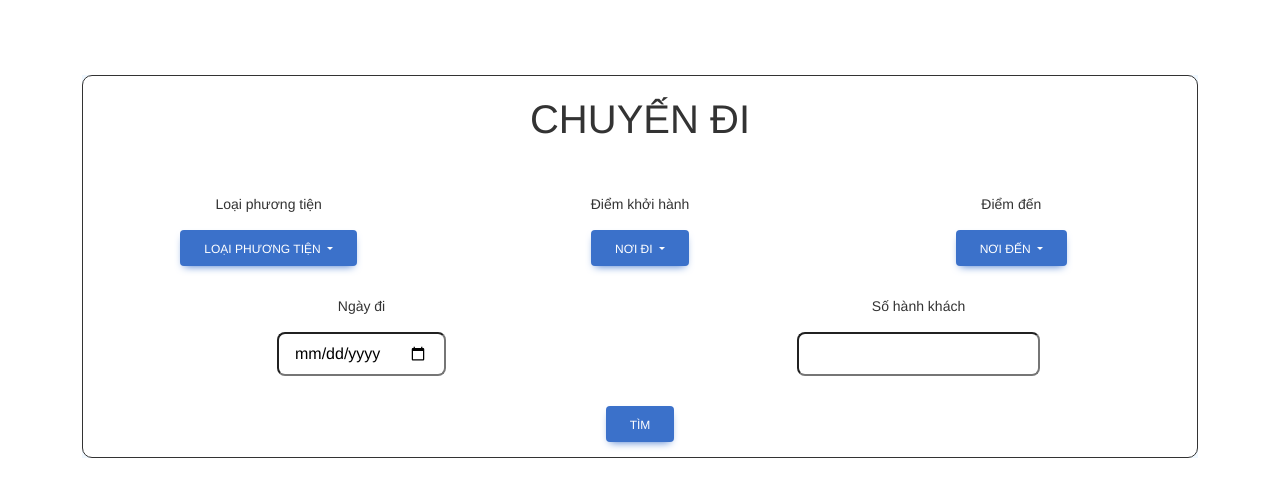
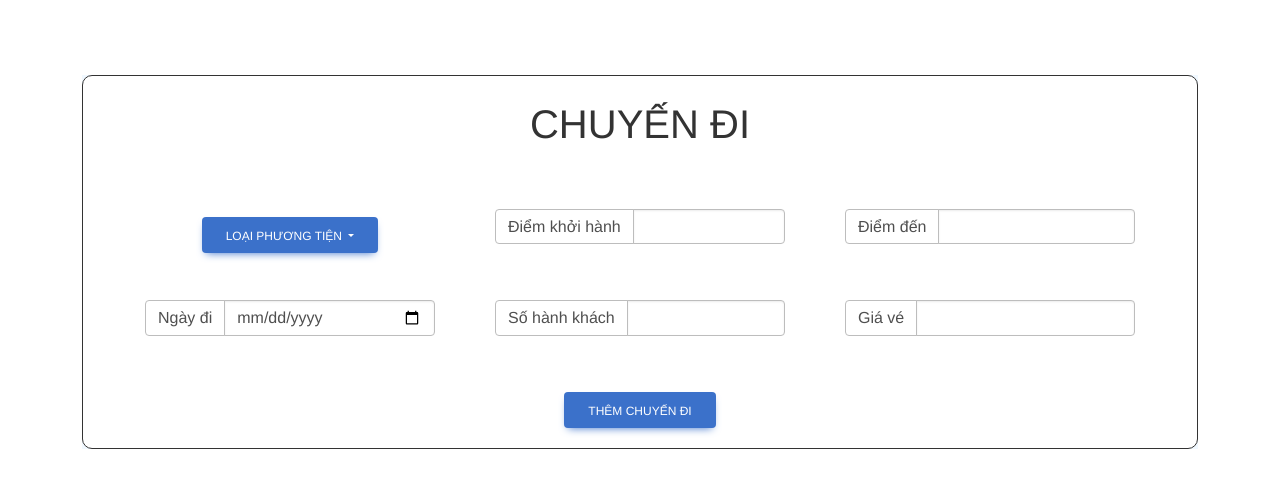
Before and after one commit to MNCuong/webdulich, a PHP site: page /chuyenDi.php in a window 1280 px wide. Shown: the top 497 px of the page. Run offline with PHP 8.4, Linux system fonts and the light colour scheme; some libraries are stand-ins or nearby versions.

Commit message:
form tạo chuyến đi

```diff
--- a/chuyenDi.php
+++ b/chuyenDi.php
@@ -6,19 +6,30 @@
     <meta name="viewport" content="width=device-width, initial-scale=1.0">
     <title>Document</title>
 
-    <link rel="stylesheet" href="style.css">
     <link href="https://cdn.jsdelivr.net/npm/bootstrap@5.3.1/dist/css/bootstrap.min.css" rel="stylesheet">
     <link href="https://cdnjs.cloudflare.com/ajax/libs/font-awesome/6.0.0/css/all.min.css" rel="stylesheet" />
     <link href="https://fonts.googleapis.com/css?family=Roboto:300,400,500,700&display=swap" rel="stylesheet" />
     <link href="https://cdnjs.cloudflare.com/ajax/libs/mdb-ui-kit/6.4.1/mdb.min.css" rel="stylesheet" />
 
     <script src="https://cdn.jsdelivr.net/npm/bootstrap@5.3.1/dist/js/bootstrap.bundle.min.js"></script>
+    <link rel="stylesheet" href="style.css">
 
+    <style>
+        .row {
+            padding: 20px;
+        }
+
+        .col {
+            padding: 0px 30px 0px 30px;
+            display: flex;
+            justify-content: center;
+            align-items: center;
+        }
+    </style>
 </head>
 
 <body>
     <div class="container marginTop">
-
         <form action="">
             <div class="container marginTop" style="border-style: solid; border-width: 1px; border-radius: 10px;">
                 <div class="row text-uppercase text-center fs-1">
@@ -26,40 +37,29 @@
                 </div>
                 <div class="row">
                     <div class="col">
-                        <p class="text-center">Loại phương tiện</p>
                         <div class="dropdown d-flex justify-content-center">
-                            <button type="button" class="btn btn-primary dropdown-toggle" data-bs-toggle="dropdown" id="selectedItem1">Loại phương tiện
+                            <button type="button" class="btn btn-primary dropdown-toggle" data-bs-toggle="dropdown"
+                                id="selectedItem1">Loại phương tiện
                             </button>
                             <ul class="dropdown-menu">
                                 <li><a class="dropdown-item" href="#" onclick="selectItem1('Máy bay')">Máy bay</a></li>
-                                <li><a class="dropdown-item" href="#" onclick="selectItem1('Xe khách')">Xe khách</a></li>
+                                <li><a class="dropdown-item" href="#" onclick="selectItem1('Xe khách')">Xe khách</a>
+                                </li>
                                 <li><a class="dropdown-item" href="#" onclick="selectItem1('Tàu hoả')">Tàu hoả</a></li>
                             </ul>
                         </div>
                     </div>
 
                     <div class="col">
-                        <p class="text-center">Điểm khởi hành</p>
-                        <div class="dropdown d-flex justify-content-center">
-                            <button type="button" class="btn btn-primary dropdown-toggle" data-bs-toggle="dropdown" id="selectedItem2">Nơi đi
-                            </button>
-                            <ul class="dropdown-menu">
-                                <li><a class="dropdown-item" href="#" onclick="selectItem2('Hà Nội')">Hà Nội</a></li>
-                                <li><a class="dropdown-item" href="#" onclick="selectItem2('Hạ Long')">Hạ Long</a></li>
-                                <li><a class="dropdown-item" href="#" onclick="selectItem2('Đà Lạt')">Đà Lạt</a></li>
-                            </ul>
+                        <div class="input-group mb-3">
+                            <span class="input-group-text">Điểm khởi hành</span>
+                            <input type="text" class="form-control">
                         </div>
                     </div>
                     <div class="col">
-                        <p class="text-center">Điểm đến</p>
-                        <div class="dropdown d-flex justify-content-center">
-                            <button type="button" class="btn btn-primary dropdown-toggle" data-bs-toggle="dropdown" id="selectedItem3">Nơi đến
-                            </button>
-                            <ul class="dropdown-menu">
-                                <li><a class="dropdown-item" href="#" onclick="selectItem3('Hà Nội')">Hà Nội</a></li>
-                                <li><a class="dropdown-item" href="#" onclick="selectItem3('Hạ Long')">Hạ Long</a></li>
-                                <li><a class="dropdown-item" href="#" onclick="selectItem3('Đà Lạt')">Đà Lạt</a></li>
-                            </ul>
+                        <div class="input-group mb-3">
+                            <span class="input-group-text">Điểm đến</span>
+                            <input type="text" class="form-control">
                         </div>
                     </div>
 
@@ -68,24 +68,28 @@
 
                 <div class="row">
                     <div class="col">
-                        <p class="text-center">Ngày đi</p>
-                        <div class="form-outline d-flex justify-content-center">
-                            <input type="date" id="typeNumber" class="form-control-lg" />
+                        <div class="input-group mb-3">
+                            <span class="input-group-text">Ngày đi</span>
+                            <input type="date" class="form-control">
                         </div>
-
                     </div>
                     <div class="col">
-                        <p class="text-center">Số hành khách</p>
-                        <div class="form-outline d-flex justify-content-center">
-                            <input type="number" id="typeNumber" min="1" class="form-control-lg" />
+                        <div class="input-group mb-3">
+                            <span class="input-group-text">Số hành khách</span>
+                            <input type="number" class="form-control">
                         </div>
                     </div>
+                    <div class="col ">
+                        <div class="input-group mb-3">
+                            <span class="input-group-text">Giá vé</span>
+                            <input type="number" class="form-control">
+                        </div>
+                    </div>
+                </div>
 
-                </div>
                 <div class="row">
                     <div class="col d-flex justify-content-center">
-
-                        <input type="button" class="btn btn-primary" name="tim" value="Tìm">
+                        <input type="button" class="btn btn-primary" name="tim" value="Thêm chuyến đi">
                     </div>
                 </div>
             </div>
--- a/danhSachChuyenDi.php
+++ b/danhSachChuyenDi.php
@@ -14,11 +14,10 @@
 
     <script src="https://cdn.jsdelivr.net/npm/bootstrap@5.3.1/dist/js/bootstrap.bundle.min.js"></script>
 
-
 </head>
 
 <body>
-
+    <?php include './header.php'; ?>
     <div class="container" style="margin-top: 100px;">
         <!-- Carousel -->
         <div id="demo" class="carousel slide" data-bs-ride="carousel">
@@ -104,6 +103,8 @@
             <?php include './itemChuyenDi.php'; ?>
         </div>
     </div>
+
+    <?php include './footer.php'; ?>
 </body>
 
 </html>
--- a/style.css
+++ b/style.css
@@ -32,7 +32,6 @@ form {
 
 .col {
 	text-align: center;
-
 }
 
 .container {
```
Also changed, not shown: TimChuyenDi.php (+11 -14 lines).
